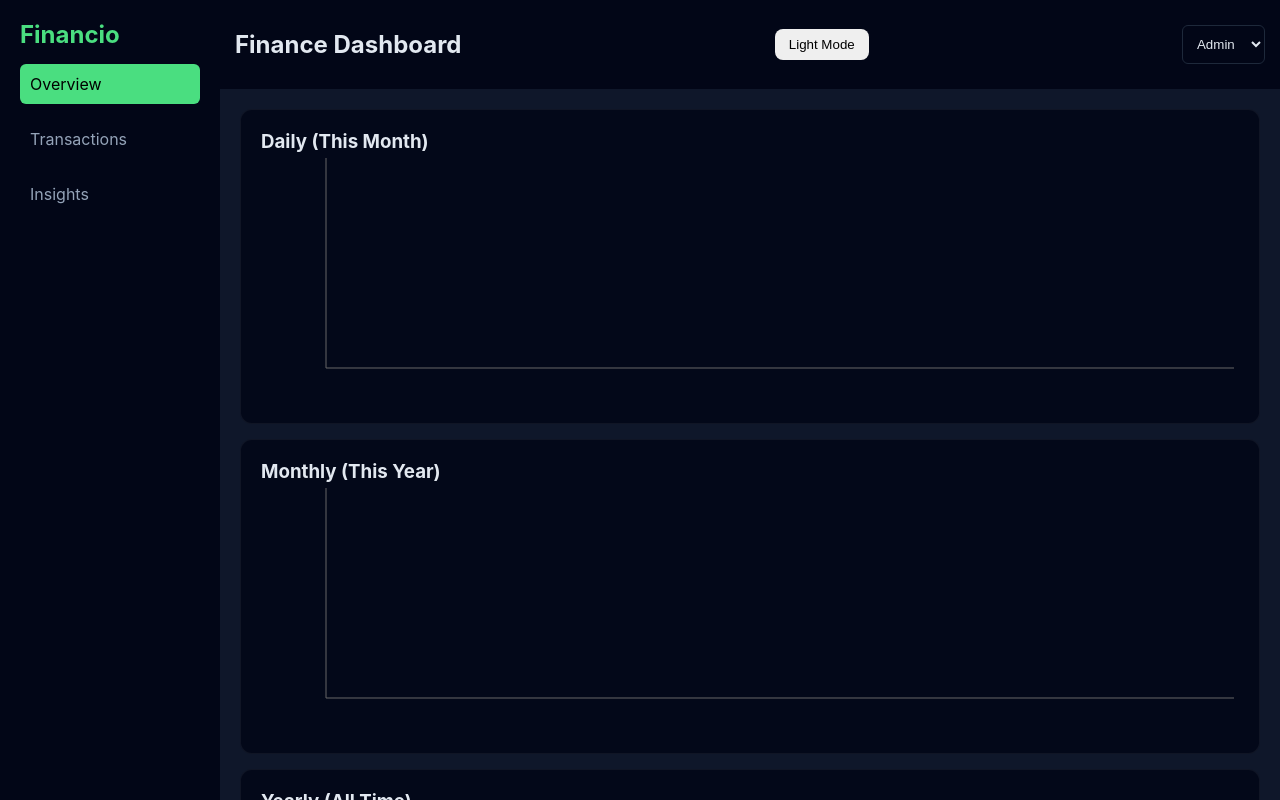
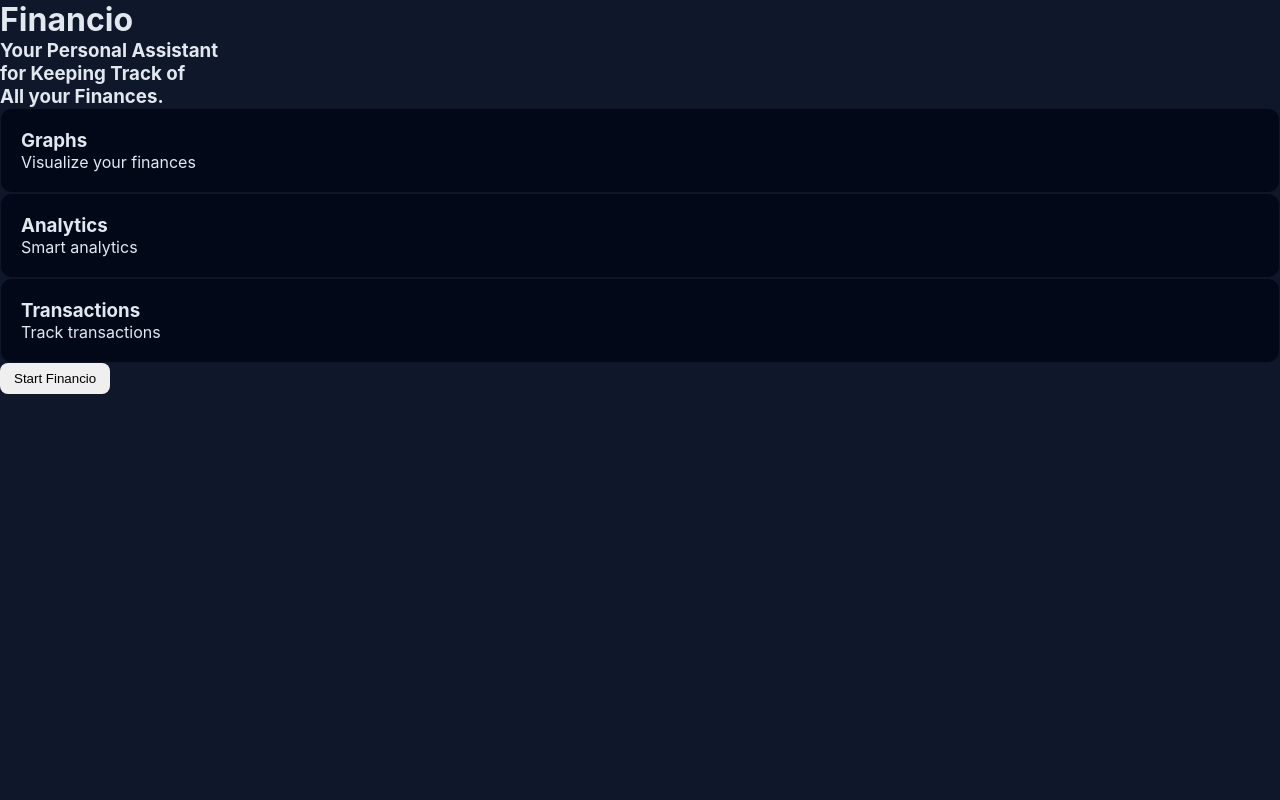
Before and after one commit to Yashd2602/Financio-Finance-Assistant, a React (Vite) app in the folder Financio Zorvyn/: page /#/ in a window 1280 px wide. Before the commit this address led to /#/dashboard. Built offline with nearby package versions, Linux system fonts and the light colour scheme.

Commit message:
revert: restore original homepage first-deploy flow

```diff
--- a/Financio Zorvyn/src/App.jsx
+++ b/Financio Zorvyn/src/App.jsx
@@ -1,4 +1,5 @@
-import { HashRouter as Router, Routes, Route, Navigate } from "react-router-dom";
+import { HashRouter as Router, Routes, Route } from "react-router-dom";
+import Homepage from "./Components/Homepage";
 import Layout from "./Components/Layout";
 import Overview from "./Components/Overview";
 import Transactions from "./Components/Transactions";
@@ -8,15 +9,13 @@ function App() {
   return (
     <Router>
       <Routes>
-        <Route path="/" element={<Navigate to="/dashboard" replace />} />
+        <Route path="/" element={<Homepage />} />
 
         <Route path="/dashboard" element={<Layout />}>
           <Route index element={<Overview />} />
           <Route path="transactions" element={<Transactions />} />
           <Route path="insights" element={<Insights />} />
         </Route>
-
-        <Route path="*" element={<Navigate to="/dashboard" replace />} />
       </Routes>
     </Router>
   );
--- /dev/null
+++ b/Financio Zorvyn/src/Components/Homepage.jsx
@@ -0,0 +1,37 @@
+import React from "react";
+import Cards from "./Cards";
+import { useNavigate } from "react-router-dom";
+
+function Homepage() {
+  const navigate = useNavigate();
+
+  return (
+    <>
+      <div id="header">
+        <h1 id="title">Financio</h1>
+      </div>
+
+      <div id="main">
+        <h3 id="tagline">
+          Your Personal Assistant
+          <br />
+          for Keeping Track of
+          <br />
+          All your Finances.
+        </h3>
+
+        <div id="cards">
+          <Cards text="Visualize your finances" title="Graphs" />
+          <Cards text="Smart analytics" title="Analytics" />
+          <Cards text="Track transactions" title="Transactions" />
+        </div>
+
+        <button id="start_app" onClick={() => navigate("/dashboard")}>
+          Start Financio
+        </button>
+      </div>
+    </>
+  );
+}
+
+export default Homepage;
```
